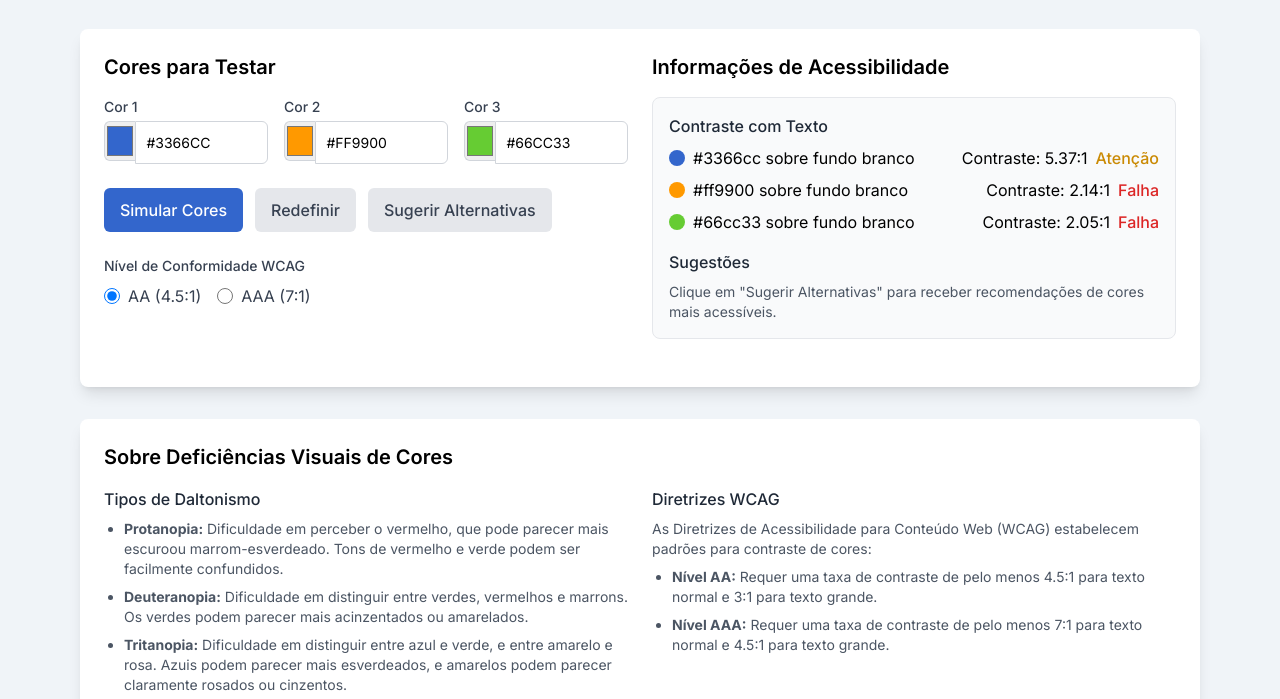
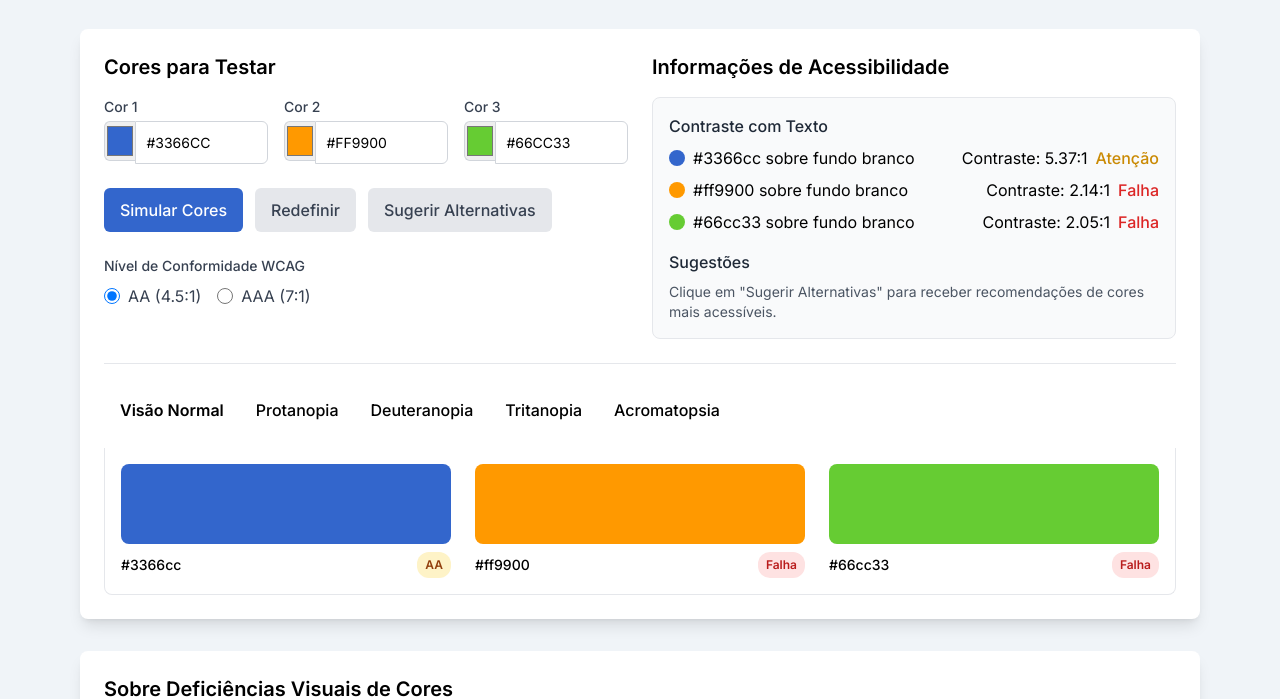
Before and after one commit to abraaoribeiro28/SimulaCor, a plain HTML site: page index.html in a window 1280 px wide. Shown: the part 103-802 px from the top of the page. Drawn offline with nearby package versions, Linux system fonts and the light colour scheme.

Commit message:
feat: add tab navigation and simulated color preview by type of color blindness

```diff
--- a/assets/css/style.css
+++ b/assets/css/style.css
@@ -37,3 +37,53 @@ body {
 .btn-secondary:hover {
     background-color: #d1d5db;
 }
+
+.color-box {
+    width: 100%;
+    height: 80px;
+    border-radius: 8px;
+    transition: all 0.3s ease;
+}
+
+.color-box:hover {
+    transform: translateY(-5px);
+    box-shadow: 0 10px 15px -3px rgba(0, 0, 0, 0.1);
+}
+
+.wcag-badge {
+    font-size: 12px;
+    padding: 4px 8px;
+    border-radius: 12px;
+    font-weight: 600;
+}
+
+.wcag-pass {
+    background-color: #d1fae5;
+    color: #065f46;
+}
+
+.wcag-fail {
+    background-color: #fee2e2;
+    color: #b91c1c;
+}
+
+.wcag-warning {
+    background-color: #fef3c7;
+    color: #92400e;
+}
+
+.tab-button {
+    padding: 10px 16px;
+    border-radius: 8px 8px 0 0;
+    font-weight: 500;
+    transition: all 0.2s ease;
+}
+
+.tab-button.active {
+    background-color: white;
+    font-weight: 600;
+}
+
+.tab-button:not(.active):hover {
+    background-color: rgba(255, 255, 255, 0.7);
+}
--- a/index.html
+++ b/index.html
@@ -119,6 +119,43 @@
                     </div>
                 </div>
             </div>
+            <div class="border-t border-gray-200 pt-6">
+          <div class="flex mb-4 overflow-x-auto">
+            <button class="tab-button active" data-tab="normal">Visão Normal</button>
+            <button class="tab-button" data-tab="protanopia">Protanopia</button>
+            <button class="tab-button" data-tab="deuteranopia">Deuteranopia</button>
+            <button class="tab-button" data-tab="tritanopia">Tritanopia</button>
+            <button class="tab-button" data-tab="achromatopsia">Acromatopsia</button>
+          </div>
+
+          <div class="tab-content bg-white p-4 rounded-b-lg border-t-0 border border-gray-200">
+            <div id="colorDisplay" class="grid grid-cols-1 md:grid-cols-3 gap-6">
+              <div class="color-sample">
+                <div class="color-box mb-2" style="background-color: #3366cc;"></div>
+                <div class="flex justify-between items-center">
+                  <span class="text-sm font-medium">#3366cc</span>
+                  <span class="wcag-badge wcag-warning">AA</span>
+                </div>
+              </div>
+
+              <div class="color-sample">
+                <div class="color-box mb-2" style="background-color: #ff9900;"></div>
+                <div class="flex justify-between items-center">
+                  <span class="text-sm font-medium">#ff9900</span>
+                  <span class="wcag-badge wcag-fail">Falha</span>
+                </div>
+              </div>
+
+              <div class="color-sample">
+                <div class="color-box mb-2" style="background-color: #66cc33;"></div>
+                <div class="flex justify-between items-center">
+                  <span class="text-sm font-medium">#66cc33</span>
+                  <span class="wcag-badge wcag-fail">Falha</span>
+                </div>
+              </div>
+            </div>
+          </div>
+        </div>
         </div>
 
         <div class="bg-white rounded-lg shadow-lg p-6">
```
